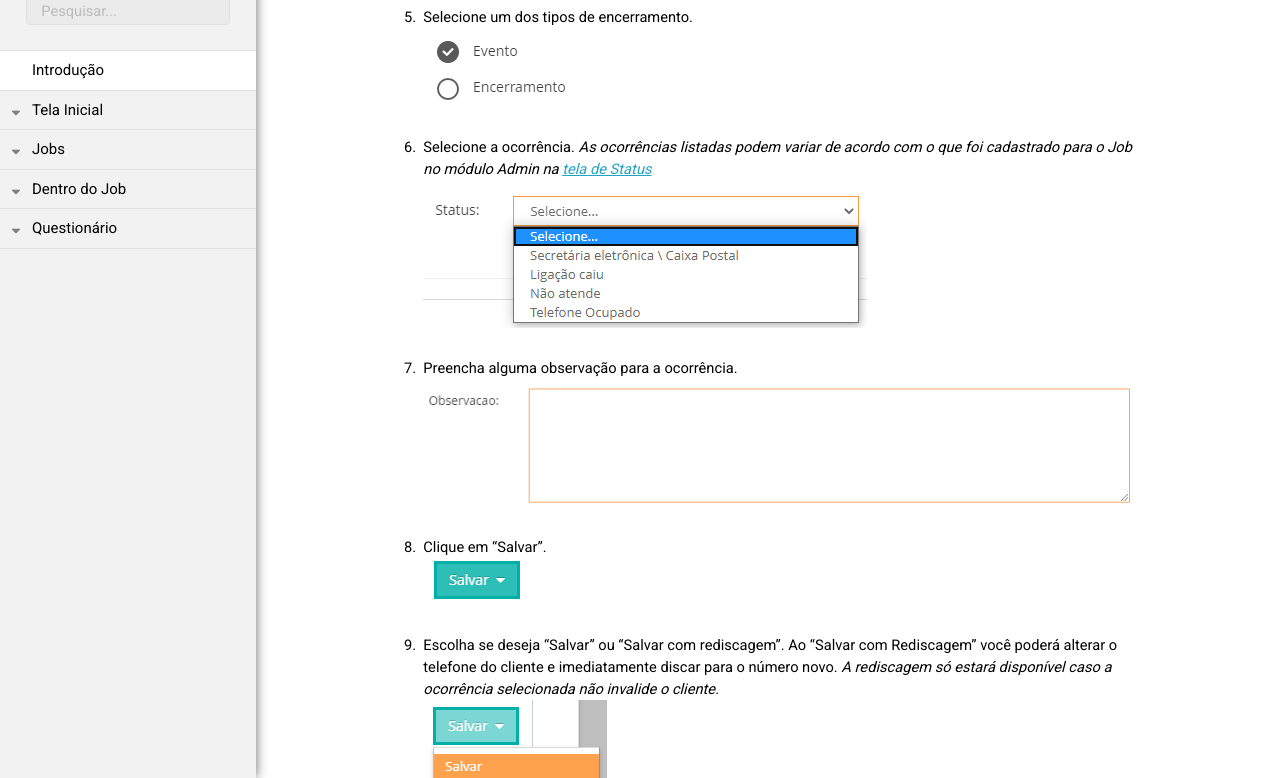
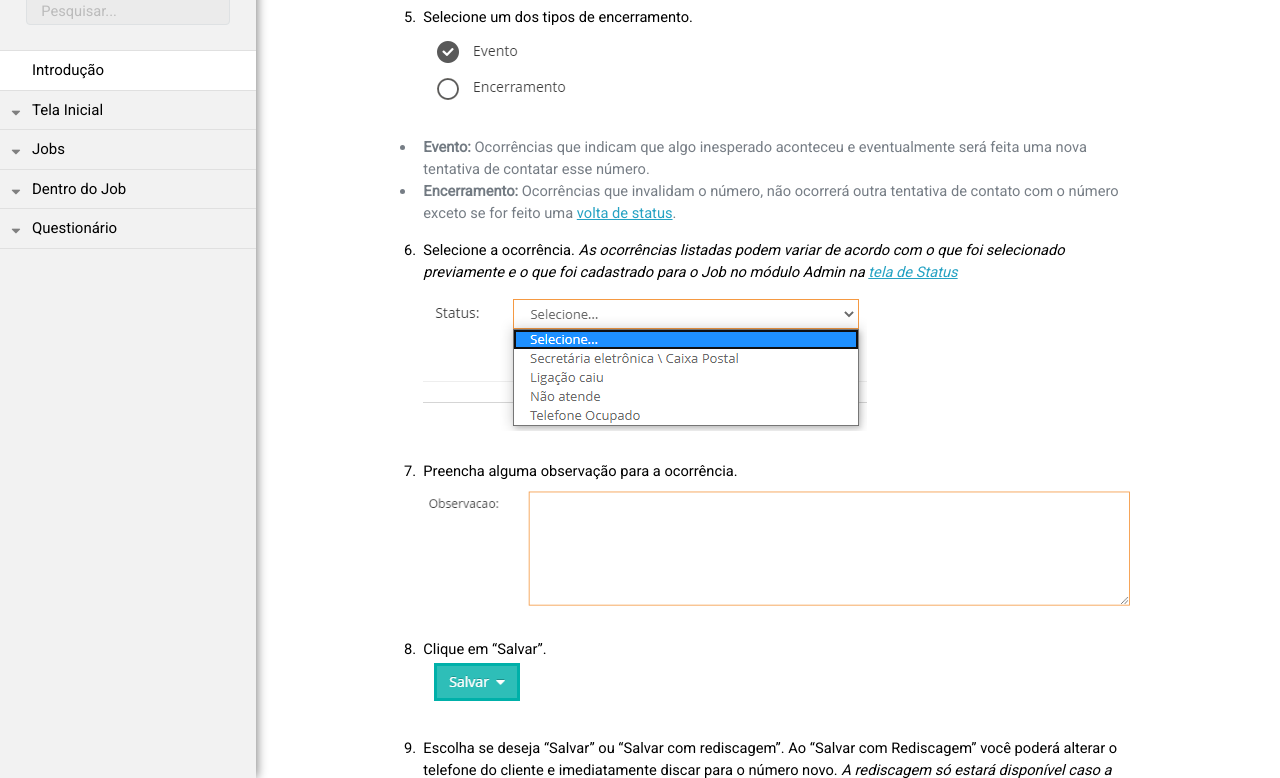
Before and after one commit to rogerio-figueiredo-hsr/hsrtechonline.github.io, a Jekyll site: the page built from _posts/Coleta/3-Questionario/2020-06-15-encerrando-cliente.md, in a window 1280 px wide and 900 px high, scrolled down 1392 px, cut to the strip 122-900 px from the top of the window. Built offline with Jekyll 4.4.1, drawn with Linux system fonts in a browser that asks for light colours.

Commit message:
Atualizando coleta

```diff
--- a/_posts/Coleta/3-Questionario/2020-06-15-encerrando-cliente.md
+++ b/_posts/Coleta/3-Questionario/2020-06-15-encerrando-cliente.md
@@ -24,12 +24,13 @@ section: 3.5
 
 5. Selecione um dos tipos de encerramento.
 ![Tipos agendamento]({{ "/assets/img/coleta/tipos-encerramento.png" | prepend: site.baseurl }})
-<!-- - Evento: Caso algo inesperado tenha acontecido e será feita uma tentativa de recontato nesse mesmo número. -->
-<!-- - Encerramento:   -->
 
-6. Selecione a ocorrência. *As ocorrências listadas podem variar de acordo com o que foi cadastrado para o Job no módulo Admin na [tela de Status](/fastQuestAdmin/cadastros/status/)*
+- **Evento:** Ocorrências que indicam que algo inesperado aconteceu e eventualmente será feita uma nova tentativa de contatar esse número.
+- **Encerramento:** Ocorrências que invalidam o número, não ocorrerá outra tentativa de contato com o número exceto se for feito uma [volta de status](/fastQuestAdmin/campo/volta-status).
+
+{:start="6"}
+6. Selecione a ocorrência. *As ocorrências listadas podem variar de acordo com o que foi selecionado previamente e o que foi cadastrado para o Job no módulo Admin na [tela de Status](/fastQuestAdmin/cadastros/status/)*
 ![Status de Evento]({{ "/assets/img/coleta/status-evento.png" | prepend: site.baseurl }})
-<!-- ![Status de Encerramento]({{ "/assets/img/coleta/status-encerramento.png" | prepend: site.baseurl }}) -->
 
 7. Preencha alguma observação para a ocorrência.
 ![Observação Encerramento]({{ "/assets/img/coleta/observacao-encerramento.png" | prepend: site.baseurl }})
```
